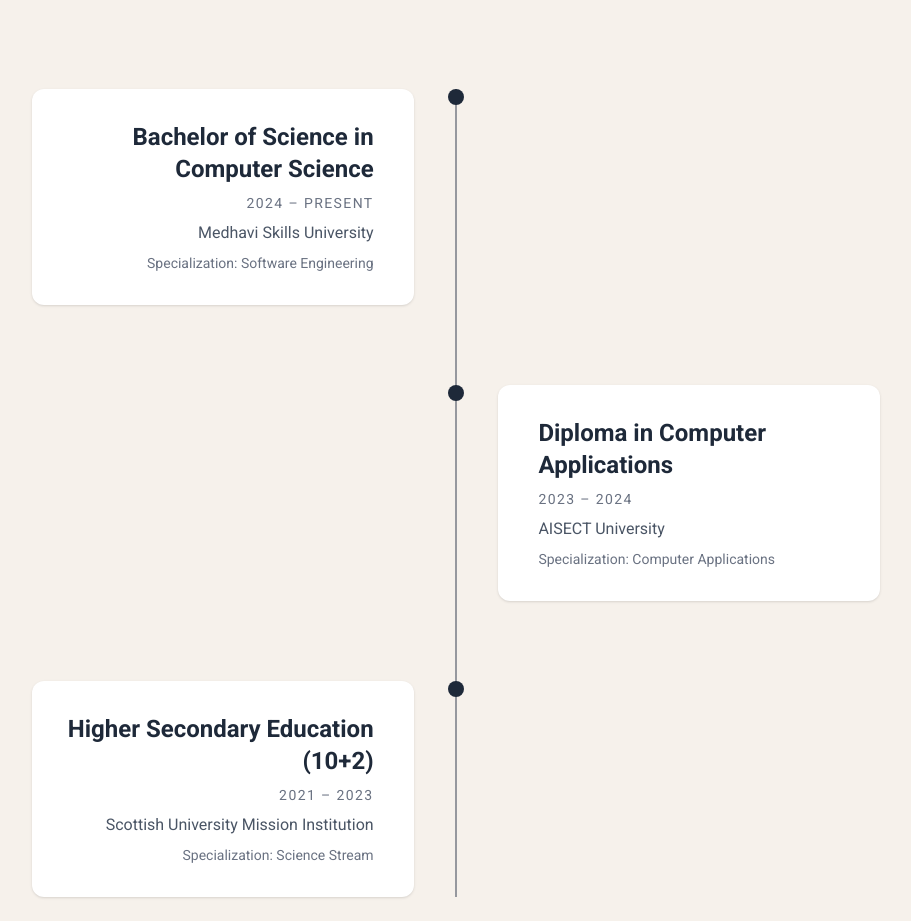
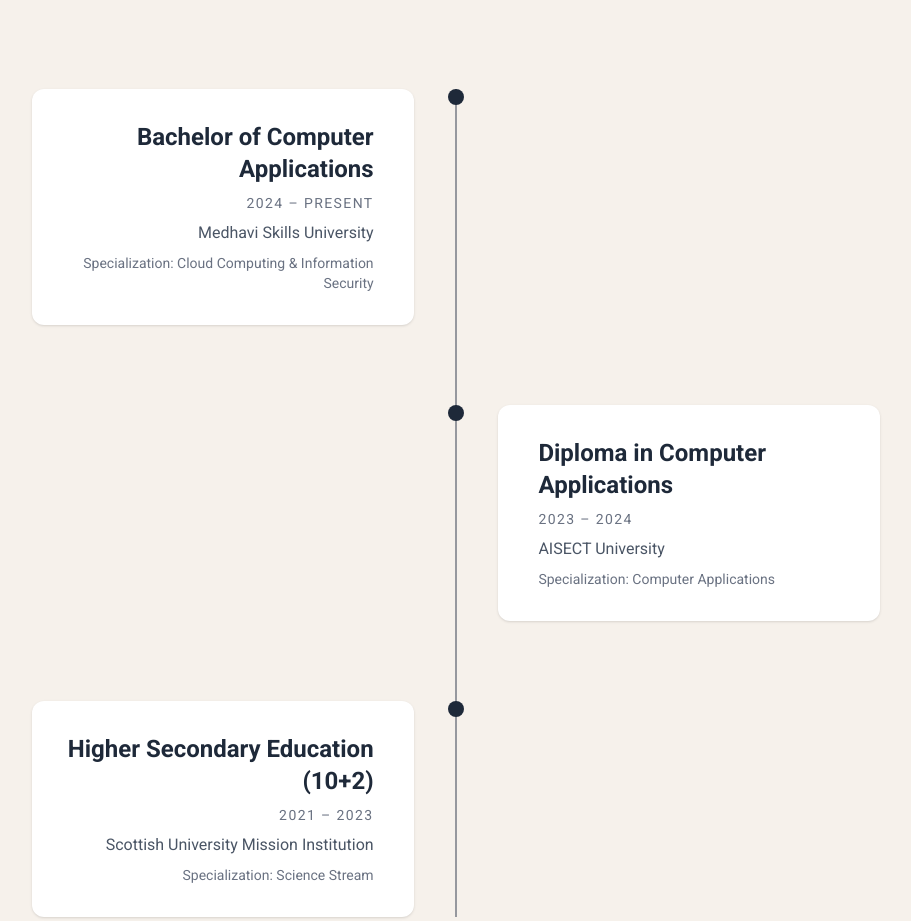
Before and after one commit to Sujal-Thapa1/My-Page, a React (Vite) app in the folder portfolio/: page / in a window 1280 px wide. Shown: the part 4080-5001 px from the top of the page, without its empty margins (184-1095 px from the left). Built offline with nearby package versions, Linux system fonts and the light colour scheme.

Commit message:
added wavy effect on fotter

```diff
--- a/portfolio/src/sections/Education.jsx
+++ b/portfolio/src/sections/Education.jsx
@@ -4,10 +4,10 @@
 
 const educations = [
   {
-    degree: "Bachelor of Science in Computer Science",
+    degree: "Bachelor of Computer Applications",
     institution: "Medhavi Skills University",
     year: "2024 – Present",
-    specialization: "Software Engineering",
+    specialization: "Cloud Computing & Information Security",
   },
   {
     degree: "Diploma in Computer Applications",
```
